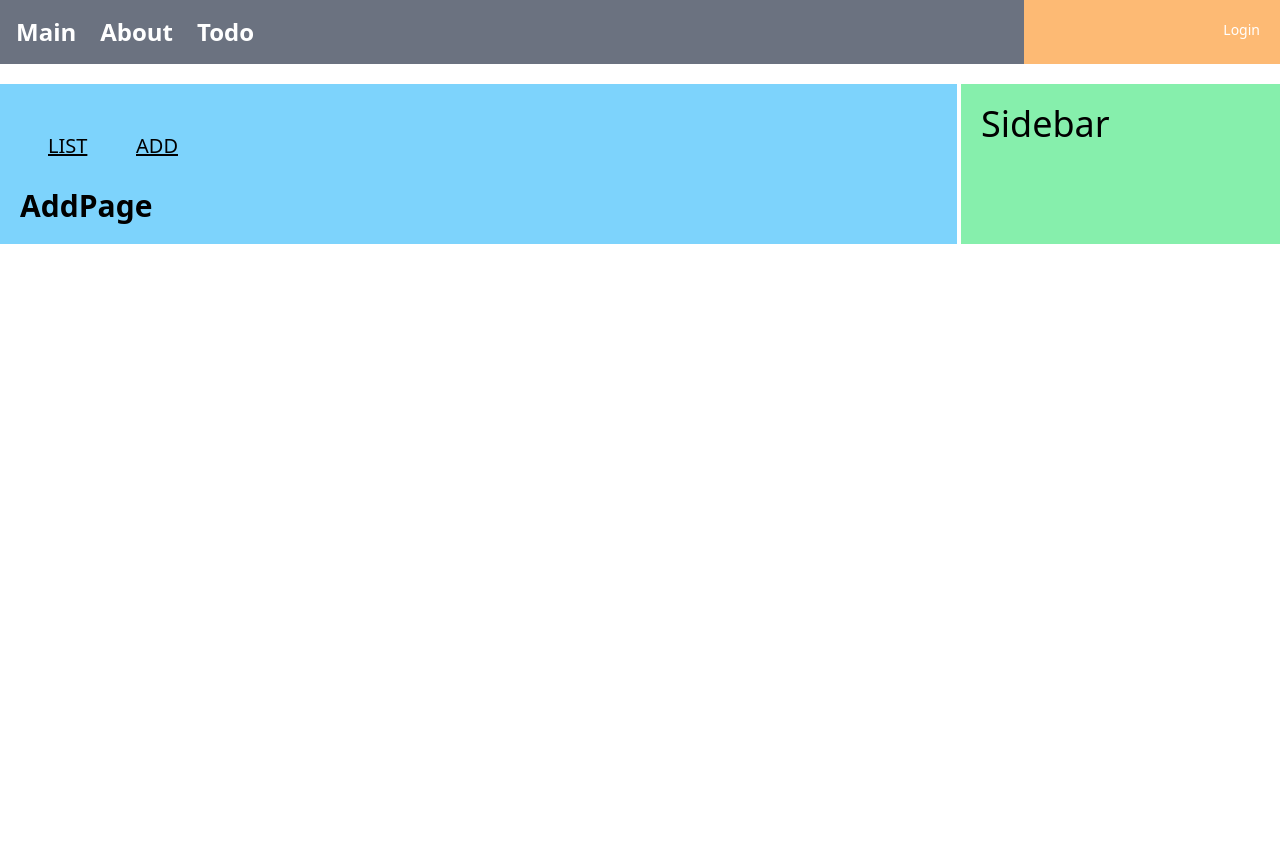
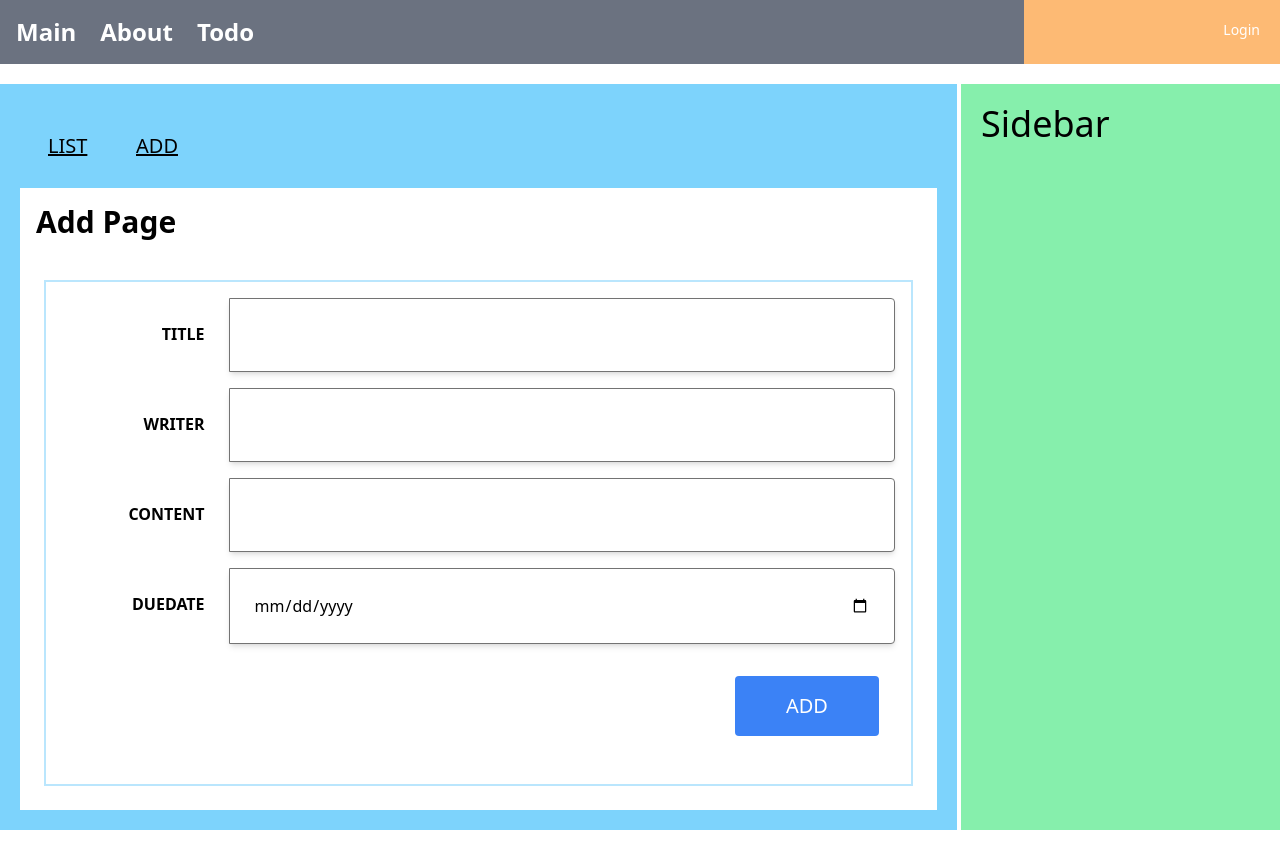
Before and after one commit to oneknowchar/study-react, a React (Create React App) app in the folder mall/: page /todo/list in a window 1280 px wide. Both pictures are taken after a click on the element "ADD". Before the commit the page ends 800 px from the top, so only its background shows below. Built offline with nearby package versions, Linux system fonts and the light colour scheme; no server answers.

Commit message:
todo Write page update

```diff
--- a/mall/src/api/todoApi.js
+++ b/mall/src/api/todoApi.js
@@ -18,3 +18,8 @@
 
   return res.data;
 };
+
+export const postAdd = async (todoObj) => {
+  const res = await axios.post(``, todoObj);
+  return res.data;
+};
--- /dev/null
+++ b/mall/src/components/todo/AddComponent.js
@@ -0,0 +1,99 @@
+import React, { useState } from 'react';
+
+const initState = {
+  title: '',
+  writer: '',
+  content: '',
+  dueDate: '',
+};
+
+const AddComponent = () => {
+  const [todo, setTodo] = useState({ ...initState });
+
+  const handleChangeTodo = (e) => {
+    todo[e.target.name] = e.target.value;
+
+    setTodo({ ...todo });
+  };
+
+  const handleClickAdd = () => {
+    console.log(todo);
+  };
+
+  return (
+    <div className="border-2 border-sky-200 mt-10 m-2 p-4">
+      {/* 모달 처리 */}
+
+      {/* {result ? (
+        <ResultModal
+          title={'Add Result'}
+          content={`New ${result} Added`}
+          callbackFn={closeModal}
+        />
+      ) : (
+        <></>
+      )} */}
+      <div className="flex justify-center">
+        <div className="relative mb-4 flex w-full flex-wrap items-stretch">
+          <div className="w-1/5 p-6 text-right font-bold">TITLE</div>
+          <input
+            className="w-4/5 p-6 rounded-r border border-solid border-neutral-500 shadow-md"
+            name="title"
+            type={'text'}
+            value={todo.title}
+            onChange={handleChangeTodo}
+          ></input>
+        </div>
+      </div>
+      <div className="flex justify-center">
+        <div className="relative mb-4 flex w-full flex-wrap items-stretch">
+          <div className="w-1/5 p-6 text-right font-bold">WRITER</div>
+          <input
+            className="w-4/5 p-6 rounded-r border border-solid border-neutral-500 shadow-md"
+            name="writer"
+            type={'text'}
+            value={todo.writer}
+            onChange={handleChangeTodo}
+          ></input>
+        </div>
+      </div>
+      <div className="flex justify-center">
+        <div className="relative mb-4 flex w-full flex-wrap items-stretch">
+          <div className="w-1/5 p-6 text-right font-bold">CONTENT</div>
+          <input
+            className="w-4/5 p-6 rounded-r border border-solid border-neutral-500 shadow-md"
+            name="content"
+            type={'text'}
+            value={todo.content}
+            onChange={handleChangeTodo}
+          ></input>
+        </div>
+      </div>
+      <div className="flex justify-center">
+        <div className="relative mb-4 flex w-full flex-wrap items-stretch">
+          <div className="w-1/5 p-6 text-right font-bold">DUEDATE</div>
+          <input
+            className="w-4/5 p-6 rounded-r border border-solid border-neutral-500 shadow-md"
+            name="dueDate"
+            type={'date'}
+            value={todo.dueDate}
+            onChange={handleChangeTodo}
+          ></input>
+        </div>
+      </div>
+      <div className="flex justify-end">
+        <div className="relative mb-4 flex p-4 flex-wrap items-stretch">
+          <button
+            type="button"
+            className="rounded p-4 w-36 bg-blue-500 text-xl  text-white "
+            onClick={handleClickAdd}
+          >
+            ADD
+          </button>
+        </div>
+      </div>
+    </div>
+  );
+};
+
+export default AddComponent;
--- a/mall/src/pages/todo/AddPage.js
+++ b/mall/src/pages/todo/AddPage.js
@@ -1,7 +1,14 @@
 import React from 'react';
+import AddComponent from '../../components/todo/AddComponent';
 
 const AddPage = () => {
-  return <div className={'text-3xl font-extrabold'}>AddPage</div>;
+  return (
+    <div className="p-4 w-full bg-white">
+      <div className="text-3xl font-extrabold">Add Page</div>
+
+      <AddComponent />
+    </div>
+  );
 };
 
 export default AddPage;
```
